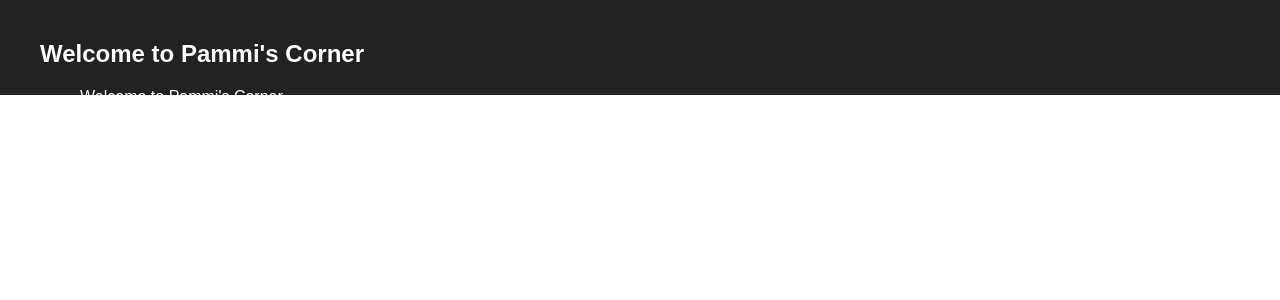
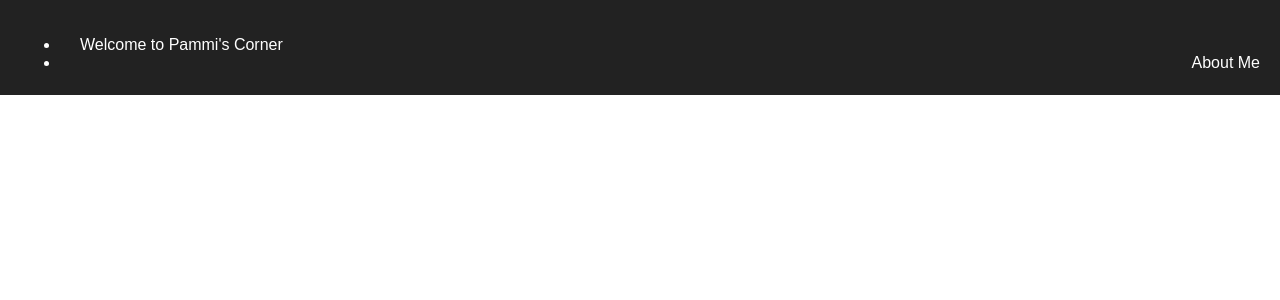
Before and after one commit to singhp1992/papas-app, a React (Create React App) app: page / in a window 1280 px wide. Shown: the top 300 px of the page. Built offline with nearby package versions, Linux system fonts and the light colour scheme.

Commit message:
removing h2 header element

```diff
--- a/src/components/Header.jsx
+++ b/src/components/Header.jsx
@@ -5,7 +5,6 @@ class Header extends Component {
     render() {
         return (
             <div>
-                <h2 className="welcome">Welcome to Pammi's Corner</h2>
                 <ul className="header-right">
                     <li className="welcome">Welcome to Pammi's Corner</li>
                     <li>About Me</li>
```
